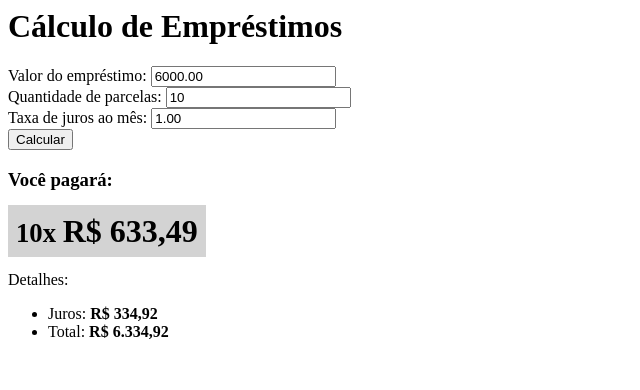
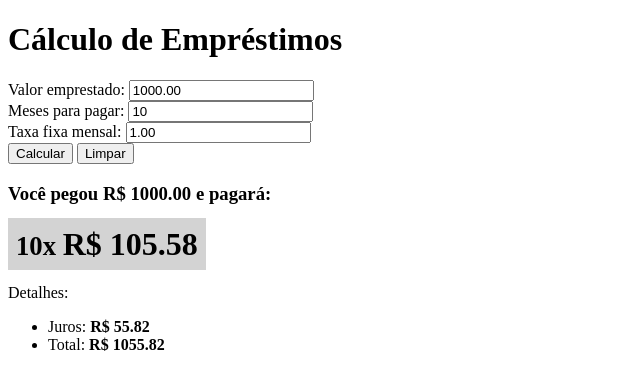
Before and after one commit to wilsonferro/app-calculo-emprestimo, a plain HTML site: page mvp1-javascript/index.html in a window 1280 px wide. Both pictures are taken after a click on the button "Calcular". Shown: the whole page, without its empty margins (0-640 px from the left). Drawn offline with Linux system fonts and the light colour scheme.

Commit message:
feat: mvp1 - Cálculo de empréstimo em javascript

```diff
--- a/mvp1-javascript/index.html
+++ b/mvp1-javascript/index.html
@@ -1,5 +1,7 @@
-<html>
+<!DOCTYPE html>
+<html lang="pt-BR">
 <head>
+    <meta charset="UTF-8">
     <title>Cálculo de Empréstimos</title>
     <style>
         .entrada {
@@ -10,41 +12,125 @@
             padding: 0.25em;
         }
     </style>
+    <script>
+        function calcularValorDaParcelaFixaMensalDeUmEmprestimo(valorEmprestado, mesesParaPagar, taxaFixaMensal) {
+            var taxaDividida = taxaFixaMensal / 100;
+            var taxaPotencializada = Math.pow(1 + taxaDividida, mesesParaPagar);
+            var valorParcela = valorEmprestado * (taxaPotencializada * taxaDividida) / (taxaPotencializada - 1);
+
+            var total = valorParcela * mesesParaPagar;
+            var juros = total - valorEmprestado;
+
+            // Fonte: https://stackoverflow.com/questions/4912788/truncate-not-round-off-decimal-numbers-in-javascript
+            Number.prototype.toFixedDown = function(digits) {
+                var re = new RegExp("(\\d+\\.\\d{" + digits + "})(\\d)"),
+                    m = this.toString().match(re);
+                return m ? parseFloat(m[1]) : this.valueOf();
+            };
+
+            var resultado = {
+                input: {
+                    valorEmprestado: valorEmprestado,
+                    mesesParaPagar: mesesParaPagar,
+                    taxaFixaMensal: taxaFixaMensal
+                },
+                output: {
+                    parcelaFixaMensal: valorParcela.toFixedDown(2),
+                    juros: juros.toFixedDown(2),
+                    total: total.toFixedDown(2)
+                }
+            };
+
+            return resultado;
+        }
+
+        function getResultadoDisplay() {
+            var display = {
+                main: document.getElementById('resultadoDisplay'),
+                pegou: document.getElementById('pegouDisplay'),
+                parcelas: document.getElementById('parcelasDisplay'),
+                valorPrestacao: document.getElementById('valorPrestacaoDisplay'),
+                juros: document.getElementById('jurosDisplay'),
+                total: document.getElementById('totalDisplay')
+            }
+
+            return display;
+        }
+
+        function getInputUsuario() {
+            var valorEmprestado = document.getElementById('valor').value;
+            var mesesParaPagar = document.getElementById('meses').value;
+            var taxaFixaMensal = document.getElementById('taxa').value;
+
+            return {
+                valorEmprestado: valorEmprestado,
+                mesesParaPagar: mesesParaPagar,
+                taxaFixaMensal: taxaFixaMensal
+            }
+        }
+
+        function calcular_e_mostrarResultado() {
+            var inputUsuario = getInputUsuario();
+            var resultado = calcularValorDaParcelaFixaMensalDeUmEmprestimo(
+                inputUsuario.valorEmprestado,
+                inputUsuario.mesesParaPagar,
+                inputUsuario.taxaFixaMensal
+            );
+
+            var display = getResultadoDisplay();
+            display.pegou.innerText = resultado.input.valorEmprestado;
+            display.parcelas.innerText = resultado.input.mesesParaPagar;
+            display.valorPrestacao.innerText = resultado.output.parcelaFixaMensal;
+            display.juros.innerText = resultado.output.juros;
+            display.total.innerText = resultado.output.total;
+
+            display.main.style.display = '';
+            document.getElementById('limparButton').disabled = false;
+        }
+
+        function limparResultado() {
+            getResultadoDisplay().main.style.display = 'none';
+            document.getElementById('limparButton').disabled = true;
+        }
+    </script>
 </head>
 <body>
 
 <h1>Cálculo de Empréstimos</h1>
 
 <div class="entrada">
-    <label for="valor">Valor do empréstimo:</label>
-    <input type="number" id="valor" value="6000.00" placeholder="0.00">
+    <label for="valor">Valor emprestado:</label>
+    <input type="number" id="valor" value="1000.00" placeholder="0.00">
 </div>
 
 <div class="entrada">
-    <label for="parcelas">Quantidade de parcelas:</label>
-    <input type="number" id="parcelas" value="10" placeholder="0">
+    <label for="meses">Meses para pagar:</label>
+    <input type="number" id="meses" value="10" placeholder="0">
 </div>
 
 <div class="entrada">
-    <label for="juros">Taxa de juros ao mês:</label>
+    <label for="taxa">Taxa fixa mensal:</label>
     <input type="number" id="taxa" value="1.00" placeholder="0.00">
 </div>
 
 <div>
-    <input type="button" value="Calcular">
+    <input type="button" id="calcularButton" value="Calcular" onclick="calcular_e_mostrarResultado()">
+    <input type="button" id="limparButton" value="Limpar" onclick="limparResultado()" disabled>
 </div>
 
+<div id="resultadoDisplay" style="display: none;">
     <div>
-    <h3>Você pagará:</h3>
-    <h1><span class="destaque"><small>10x </small> R$ 633,49</span></h1>
+        <h3>Você pegou R$ <span id="pegouDisplay"></span> e pagará:</h3>
+        <h1><span class="destaque"><small><span id="parcelasDisplay">?</span>x </small> R$ <span id="valorPrestacaoDisplay">?</span></h1>
     </div>
 
     <div>
         Detalhes:
         <ul>
-        <li>Juros: <strong>R$ 334,92</strong></li>
-        <li>Total: <strong>R$ 6.334,92</strong></li>
+            <li>Juros: <strong>R$ <span id="jurosDisplay">?</span></strong></li>
+            <li>Total: <strong>R$ <span id="totalDisplay">?</span></strong></li>
         </ul>
+    </div>
 </div>
 
 </body>
```
Also changed, not shown: 1 other file. Lines whose indentation alone changed are shown as unchanged.
